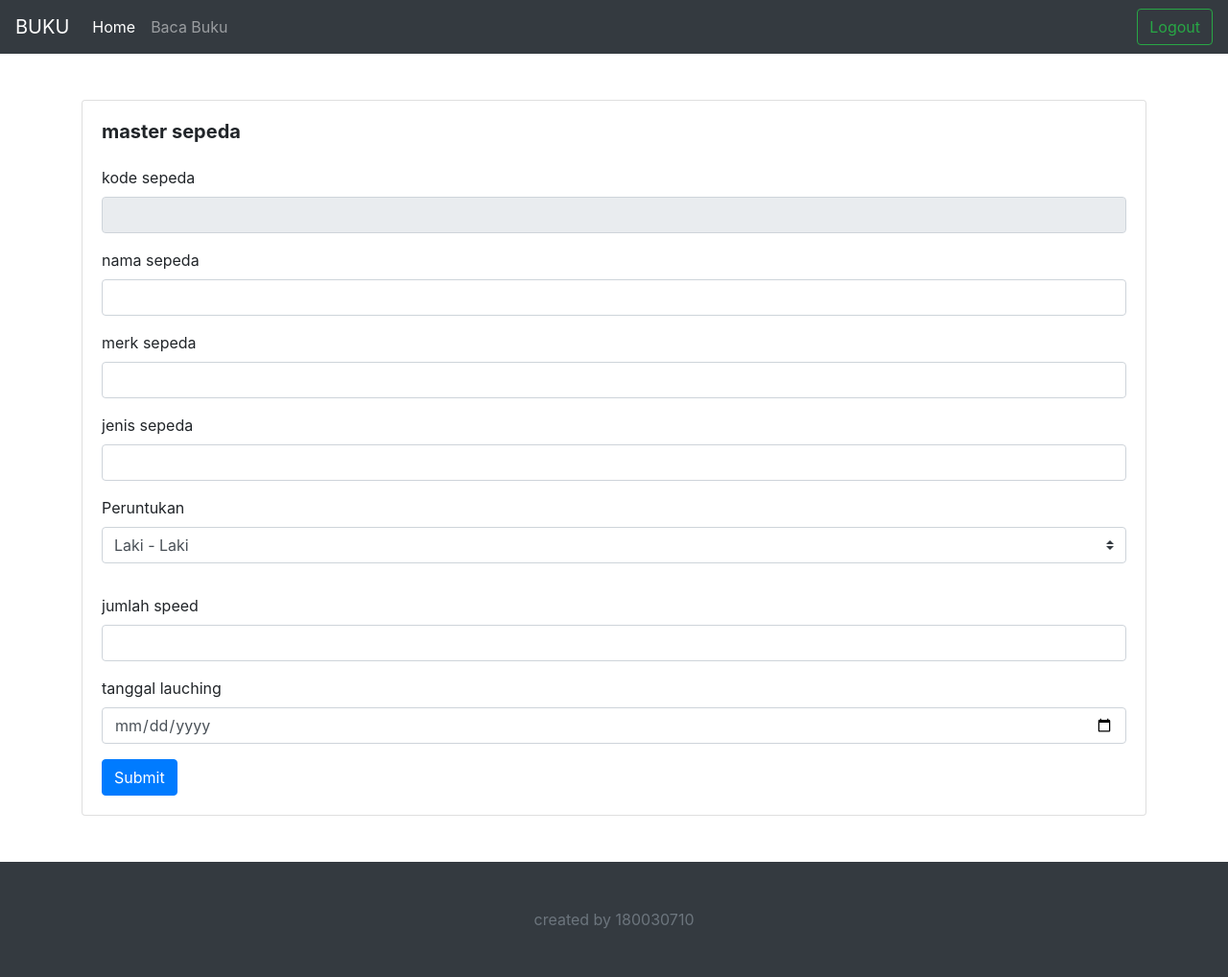
After one commit to YogiWiguna/sepeda, a PHP site: page /editsepeda.php?kode=1 in a window 1280 px wide. The commit adds this page. Shown: the whole page at 96% size. Run offline with PHP 8.4, Linux system fonts and the light colour scheme; the visitor is signed in with stand-in values (Sample User, id 1); data comes from the database, SQL or seed files in the repository; data that the repository does not hold is empty.

Commit message:
sepedahh

```diff
--- /dev/null
+++ b/shanti/buku/editsepeda.php
@@ -0,0 +1,53 @@
+<?php
+include('layouts/header.php');
+$kode = $_GET['kode'];
+$q = "SELECT * FROM sepeda WHERE kode='$kode'";
+$result = mysqli_query($conn, $q);
+$data = mysqli_fetch_object($result);
+?>
+<div class="container mt-5 mb-5">
+  <div class="card">
+    <div class="card-body">
+      <h5 class="card-title font-weight-bold">master sepeda</h5>
+      <form class="mt-4" action="logic/update_sepeda.php?kode=<?= $kode ?>" method="post">
+      <div class="form-group">
+        <label for="exampleInputEmail1">kode sepeda</label>
+        <input type="text" class="form-control" name="kode" disabled value="<?= $data->kode ?>">
+      </div>
+     <div class="form-group">
+        <label for="exampleInputEmail1">nama sepeda</label>
+        <input type="text" class="form-control" name="nama" required value="<?= $data->nama ?>">
+      </div>
+      <div class="form-group">
+        <label for="exampleInputEmail1">merk sepeda</label>
+        <input type="text" class="form-control" name="merek" required value="<?= $data->merek ?>">
+      </div>
+      <div class="form-group">
+        <label for="exampleInputEmail1">jenis sepeda</label>
+        <input type="text" class="form-control" name="jenis" required value="<?= $data->jenis ?>">
+      </div>
+    <div class="form-group">
+        <label>Peruntukan</label>
+        <select class="custom-select mb-3" name="peruntukan" required value="<?= $data->peruntukan ?>">
+            <option <?php if(strcmp($data->peruntukan, "laki-laki") == 0) echo 'selected' ?> value="laki-laki">Laki - Laki</option>
+            <option <?php if(strcmp($data->peruntukan, "perempuan") == 0) echo 'selected' ?> value="perempuan">Perempuan</option>
+        </select>
+    </div>
+      <div class="form-group">
+        <label for="exampleInputEmail1">jumlah speed</label>
+        <input type="text" class="form-control" name="jumlah" required value="<?= $data->jumlah ?>">
+      </div>
+      <div class="form-group">
+        <label for="exampleInputEmail1">tanggal lauching</label>
+        <input type="date" class="form-control" name="tanggal" required value="<?= $data->tanggal ?>">
+      </div>
+      <button type="submit" class="btn btn-primary">Submit</button>
+      </form>
+    </div>
+  </div>
+<!-- ISI sepeda -->
+
+<!-- ISI sepeda -->
+
+</div>
+<?php include('layouts/footer.php') ?>
--- /dev/null
+++ b/shanti/buku/logic/delete_sepeda.php
@@ -0,0 +1,6 @@
+<?php
+include 'koneksi.php';
+$kode = $_GET['kode'];
+mysqli_query($conn,"DELETE FROM sepeda WHERE kode = '$kode'");
+header("Location: ../sepeda.php");
+?>
```
Also changed, not shown: shanti/buku/logic/tambah_sepeda.php (added, +15 -0 lines), shanti/buku/logic/update_sepeda.php (added, +16 -0 lines), shanti/buku/sepeda.php (+23 -23 lines).
